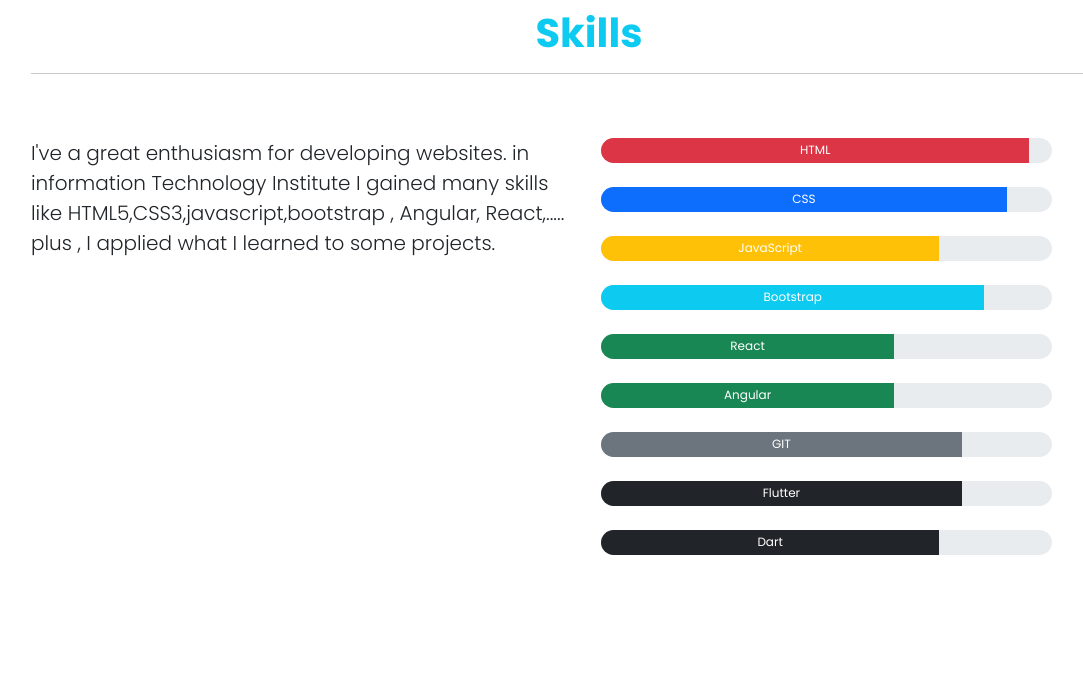
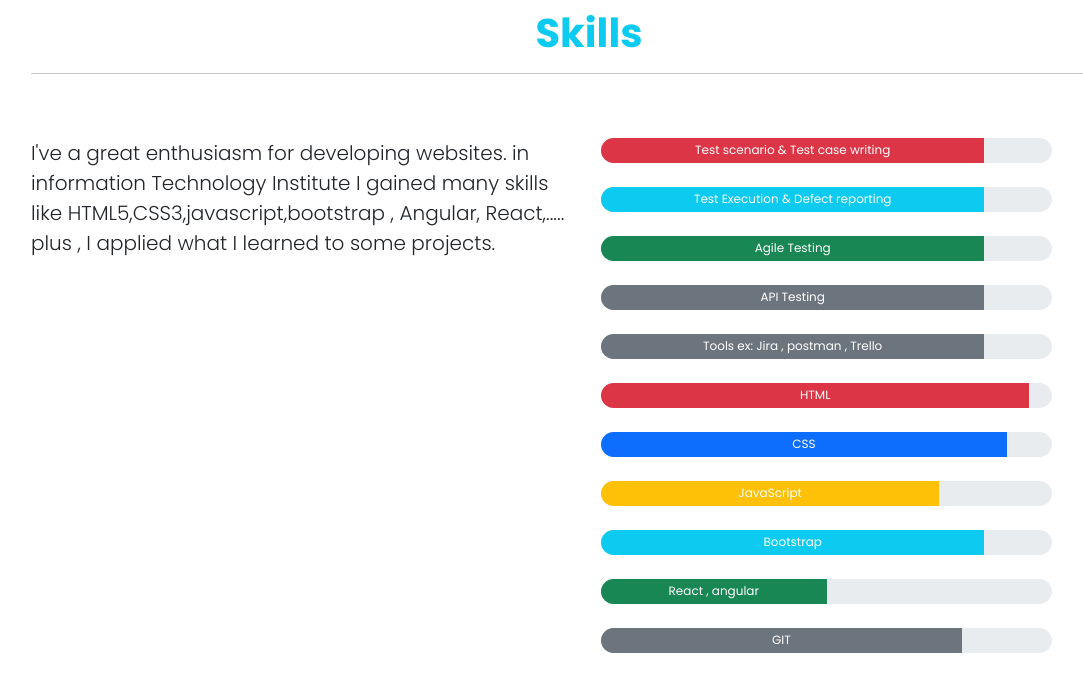
Before and after one commit to devadelyousf/My_Portoflio, a plain HTML site: page index.html in a window 1280 px wide. Shown: the part 2020-2694 px from the top of the page, without its empty margins (51-1134 px from the left). Drawn offline with nearby package versions, Linux system fonts and the light colour scheme.

Commit message:
updated cv information

```diff
--- a/index.html
+++ b/index.html
@@ -164,6 +164,22 @@
       </div>
       <div class="col-md-5 d-flex flex-column justify-content-center">
         <div class="progress mb-4 ">
+          <div class="progress-bar bg-danger" role="progressbar" style="width:85%" aria-valuenow="85" aria-valuemin="0" aria-valuemax="100">Test scenario & Test case writing</div>
+        </div>
+        <div class="progress mb-4 ">
+          <div class="progress-bar bg-info" role="progressbar" style="width:85%" aria-valuenow="85" aria-valuemin="0" aria-valuemax="100"> Test Execution & Defect reporting</div>
+        </div>
+        <div class="progress mb-4 ">
+          <div class="progress-bar bg-success" role="progressbar" style="width:85%" aria-valuenow="85" aria-valuemin="0" aria-valuemax="100">Agile Testing</div>
+        </div>
+        <div class="progress mb-4 ">
+          <div class="progress-bar bg-secondary" role="progressbar" style="width:85%" aria-valuenow="85" aria-valuemin="0" aria-valuemax="100"> API Testing</div>
+        </div>
+        <div class="progress mb-4 ">
+          <div class="progress-bar bg-secondary" role="progressbar" style="width:85%" aria-valuenow="85" aria-valuemin="0" aria-valuemax="100">Tools ex: Jira , postman , Trello</div>
+        </div>
+
+        <div class="progress mb-4 ">
           <div class="progress-bar bg-danger" role="progressbar" style="width:95%" aria-valuenow="95" aria-valuemin="0" aria-valuemax="100">HTML</div>
         </div>
         <div class="progress mb-4">
@@ -176,19 +192,16 @@
           <div class="progress-bar bg-info" role="progressbar" style="width: 85%" aria-valuenow="85" aria-valuemin="0" aria-valuemax="100">Bootstrap</div>
         </div>
         <div class="progress mb-4">
-          <div class="progress-bar bg-success" role="progressbar" style="width: 65%" aria-valuenow="65" aria-valuemin="0" aria-valuemax="100">React</div>
-        </div>
-        <div class="progress mb-4">
-          <div class="progress-bar bg-success" role="progressbar" style="width: 65%" aria-valuenow="65" aria-valuemin="0" aria-valuemax="100">Angular</div>
+          <div class="progress-bar bg-success" role="progressbar" style="width: 50%" aria-valuenow="50" aria-valuemin="0" aria-valuemax="100">React , angular</div>
         </div>
         <div class="progress mb-4">
           <div class="progress-bar bg-secondary" role="progressbar" style="width: 80%" aria-valuenow="80" aria-valuemin="0" aria-valuemax="100">GIT</div>
         </div>
         <div class="progress mb-4">
-          <div class="progress-bar bg-dark " role="progressbar" style="width: 80%" aria-valuenow="80" aria-valuemin="0" aria-valuemax="100">Flutter </div>
+          <div class="progress-bar bg-dark " role="progressbar" style="width: 70%" aria-valuenow="70" aria-valuemin="0" aria-valuemax="100">Flutter </div>
         </div>
         <div class="progress mb-4">
-          <div class="progress-bar bg-dark " role="progressbar" style="width: 75%" aria-valuenow="75" aria-valuemin="0" aria-valuemax="100">Dart </div>
+          <div class="progress-bar bg-dark " role="progressbar" style="width: 70%" aria-valuenow="70" aria-valuemin="0" aria-valuemax="100">Dart </div>
         </div>
       </div>
     </div>
@@ -301,27 +314,12 @@
             <h6 class="card-subtitle m-3 text-center "><i class="fa-solid fa-phone"></i></h6>
             <p class="card-text text-center fw-bold"><a href="tel:01129427799">+201129427799</a></p>
             <!-- <p class="card-text text-center fw-bold"></p> -->
-
-
           </div>
         </div>
       </div>
-
-
-
-
-
-
-
   </div>
-
-
-
     </div>
-
-
-
-
+    <h4 class="text-center fw-bold">Reference available upon request</h4>
 </section>
 <!-- End Contact Section -->
 
@@ -333,7 +331,7 @@
       <div class="row">
         <div class="col">
           <div class="text-center text-light p-3" >
-            © 2022 Copyright :
+            © 2023 Copyright :
             <span class="text-danger"> Adel Youssif</span>
           </div>
         </div>
```
Also changed, not shown: 1 other file.
